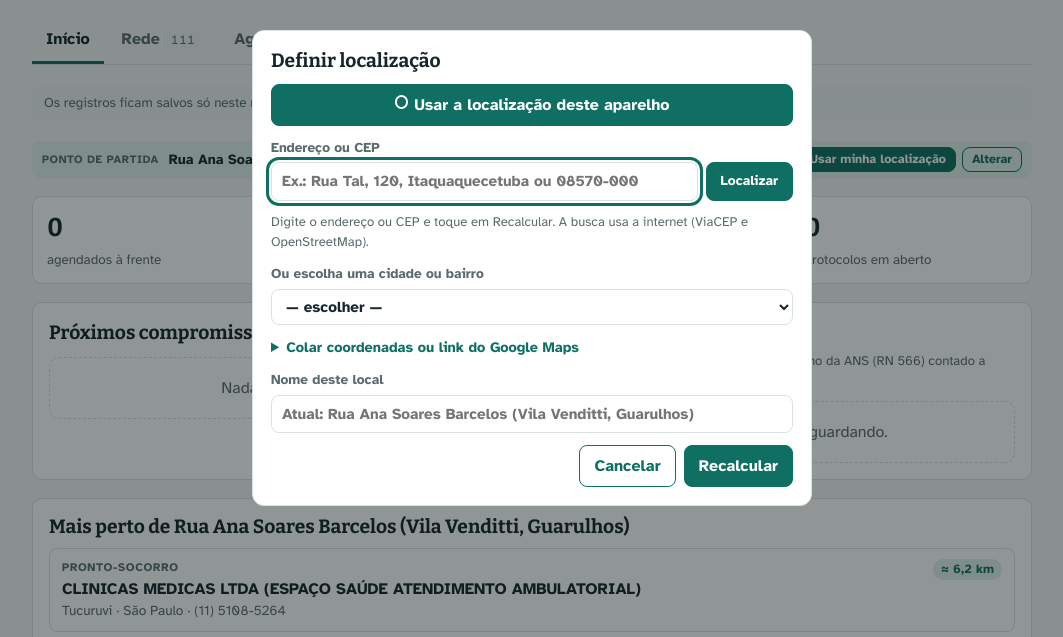
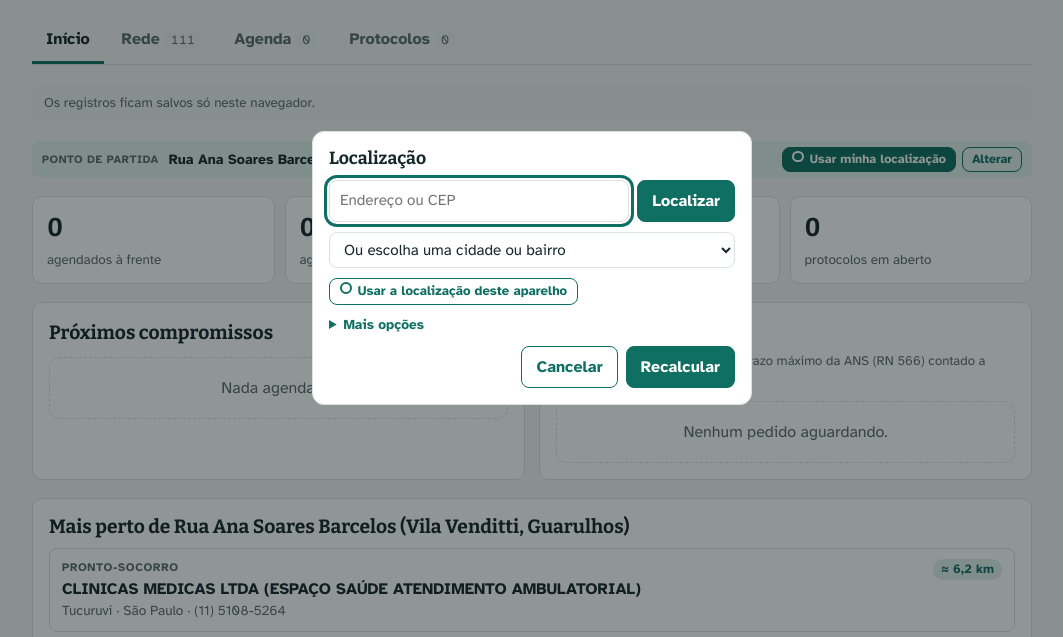
Before and after one commit to bancointernost/garantiadesaude, a plain HTML site: page index.html in a window 1280 px wide. Both pictures are taken after a click on the button "Alterar". Shown: the part 132-769 px from the top of the page, without its empty margins (108-1171 px from the left). Drawn offline with nearby package versions, Linux system fonts and the light colour scheme.

Commit message:
Update index.html

```diff
--- a/index.html
+++ b/index.html
@@ -137,6 +137,12 @@ table.lt .btn.sm{margin-top:4px}
 .locbar .locacts{display:flex;gap:6px}
 .locbar .btn.sm{padding:2px 9px;font-size:.78rem}
 .locname{font-weight:700}
+dialog.dlg-sm{width:min(440px,calc(100vw - 32px))}
+dialog.dlg-sm form{padding:16px;gap:10px}
+dialog.dlg-sm h2{font-size:1.1rem}
+dialog.dlg-sm .gps{align-self:flex-start}
+dialog.dlg-sm .adv{display:flex;flex-direction:column;gap:8px;margin-top:8px}
+dialog.dlg-sm summary{font-size:.85rem}
 .btn.gps::before{content:"";display:inline-block;width:.6em;height:.6em;border-radius:50%;border:2px solid currentColor;margin-right:6px;vertical-align:.05em}
 .item .km{align-self:flex-start}
 .searchrow{display:flex;gap:8px}
@@ -289,30 +295,26 @@ button:focus-visible,select:focus-visible,input:focus-visible,textarea:focus-vis
   </form>
 </dialog>
 
-<dialog id="dlgLoc">
+<dialog id="dlgLoc" class="dlg-sm">
   <form id="fLoc">
-    <h2>Definir localização</h2>
-    <button type="button" class="btn gps" id="gpsBtn2" hidden>Usar a localização deste aparelho</button>
+    <h2>Localização</h2>
+    <div class="searchrow">
+      <input id="loc_addr" placeholder="Endereço ou CEP" aria-label="Endereço ou CEP" autocomplete="street-address">
+      <button type="button" class="btn" id="loc_find">Localizar</button>
+    </div>
+    <p class="note" id="loc_hint" hidden></p>
+    <div id="loc_res" class="locres" hidden></div>
+    <select id="loc_sel" aria-label="Cidade ou bairro"></select>
+    <button type="button" class="btn ghost sm gps" id="gpsBtn2" hidden>Usar a localização deste aparelho</button>
     <p class="note" id="gpsMsg" hidden></p>
-    <div class="fl">Endereço ou CEP
-      <div class="searchrow">
-        <input id="loc_addr" placeholder="Ex.: Rua Tal, 120, Itaquaquecetuba ou 08570-000" autocomplete="street-address">
-        <button type="button" class="btn" id="loc_find">Localizar</button>
+    <details id="loc_adv">
+      <summary>Mais opções</summary>
+      <div class="adv">
+        <input id="loc_coord" placeholder="Coordenadas ou link do Google Maps" aria-label="Coordenadas ou link do Google Maps" inputmode="decimal">
+        <input id="loc_nome" placeholder="Nome do local (opcional)" aria-label="Nome deste local">
+        <a id="loc_gm" class="small" href="https://www.google.com/maps" target="_blank" rel="noopener">Abrir o Google Maps</a>
       </div>
-    </div>
-    <div id="loc_res" class="locres" hidden></div>
-    <p class="note" id="loc_hint">Digite o endereço e toque em Localizar. O painel encontra as coordenadas sozinho.</p>
-
-    <label class="fl">Ou escolha uma cidade ou bairro<select id="loc_sel"></select></label>
-
-    <details id="loc_adv">
-      <summary>Colar coordenadas ou link do Google Maps</summary>
-      <div class="fg" style="margin-top:10px">
-        <label class="full">Coordenadas ou link<input id="loc_coord" placeholder="-23.4861, -46.3486 ou link do Maps" inputmode="decimal"></label>
-      </div>
-      <p class="note">No Google Maps, toque e segure no endereço. Depois copie os números que aparecem, ou o link da página, e cole aqui. <a id="loc_gm" href="https://www.google.com/maps" target="_blank" rel="noopener">Abrir o Google Maps</a></p>
     </details>
-    <label class="fl">Nome deste local<input id="loc_nome" placeholder="Ex.: Casa"></label>
     <p class="prazo bad" id="loc_err" hidden></p>
     <div class="row" style="justify-content:flex-end">
       <button type="button" class="btn ghost" data-close>Cancelar</button>
@@ -449,7 +451,7 @@ let tT; $('#fTxt').oninput=e=>{ clearTimeout(tT); tT=setTimeout(()=>{F.txt=e.tar
 $('#fFav').onchange=e=>{F.fav=e.target.checked; saveF(); renderRede();};
 document.querySelectorAll('[data-view]').forEach(b=>b.onclick=()=>{F.view=b.dataset.view; saveF(); renderRede();});
 document.querySelectorAll('[data-sort]').forEach(b=>b.onclick=()=>{F.sort=b.dataset.sort; saveF(); renderRede();});
-function fillPlaces(){ const s=$('#loc_sel'); s.innerHTML=''; const groups={}; const o0=el('option',null,'— escolher —'); o0.value=''; s.append(o0);
+function fillPlaces(){ const s=$('#loc_sel'); s.innerHTML=''; const groups={}; const o0=el('option',null,'Ou escolha uma cidade ou bairro'); o0.value=''; s.append(o0);
   PLACES.forEach((p,i)=>{ if(!groups[p.g]){ groups[p.g]=document.createElement('optgroup'); groups[p.g].label=p.g; s.append(groups[p.g]); }
     const o=el('option',null,p.n); o.value=String(i); groups[p.g].append(o); });
   const o=el('option',null,'Endereço exato (coordenadas abaixo)'); o.value='custom'; s.append(o); }
@@ -480,7 +482,7 @@ $('#gpsBtn2').onclick=()=>useGPS(true);
 /* Arquivo baixado: busca pela internet (ViaCEP + OpenStreetMap). Dentro do Claude: estimativa do Claude. */
 const ONLINE=!(window.claude&&window.claude.use);
 if(!ONLINE){ window.claude.use('sample').then(f=>{ sampleFn=f; if(!f) noAuto(); }).catch(noAuto); }
-else { $('#loc_hint').textContent='Digite o endereço ou CEP e toque em Recalcular. A busca usa a internet (ViaCEP e OpenStreetMap).'; }
+
 async function getJSON(url){ const c=new AbortController(); const tm=setTimeout(()=>c.abort(),9000);
   try{ const r=await fetch(url,{signal:c.signal,headers:{'Accept':'application/json'}}); if(!r.ok) throw new Error('http '+r.status); return await r.json(); } finally{ clearTimeout(tm); } }
 const SPBOX=(la,lo)=>la<-19&&la>-26&&lo<-44&&lo>-54;
@@ -520,8 +522,8 @@ function mapsStep(url){ const a=el('a','btn sm',"Abrir no Google Maps"); a.href=
   showRes([el('b',null,'Abrimos o endereço no Google Maps'), el('span',null,'Se a aba não abriu, use o botão:'), a, ol]); }
 function showRes(html,err){ $('#loc_hint').hidden=true; const r=$('#loc_res'); r.className='locres'+(err?' err':''); r.innerHTML=''; r.append(...html); r.hidden=false; }
 $('#locBtn').onclick=()=>{ const L=getLoc();
-  found=null; nameDirty=false; $('#loc_res').hidden=true; $('#loc_hint').hidden=false; $('#loc_addr').value='';
-  $('#loc_sel').value=''; $('#loc_adv').open=false; $('#loc_coord').value=''; $('#loc_nome').value=''; $('#loc_nome').placeholder='Atual: '+L.nome;
+  found=null; nameDirty=false; $('#loc_res').hidden=true; $('#loc_addr').value='';
+  $('#loc_sel').value=''; $('#loc_adv').open=false; $('#loc_coord').value=''; $('#loc_nome').value='';
   $('#loc_err').hidden=true; $('#gpsMsg').hidden=true; $('#dlgLoc').showModal(); setTimeout(()=>$('#loc_addr').focus(),50); };
 $('#loc_nome').addEventListener('input',()=>{ nameDirty=!!$('#loc_nome').value.trim(); });
 $('#loc_addr').addEventListener('input',()=>{ found=null; $('#loc_res').hidden=true; $('#loc_err').hidden=true; if($('#loc_addr').value.trim()){ $('#loc_sel').value=''; $('#loc_coord').value=''; } });
```
